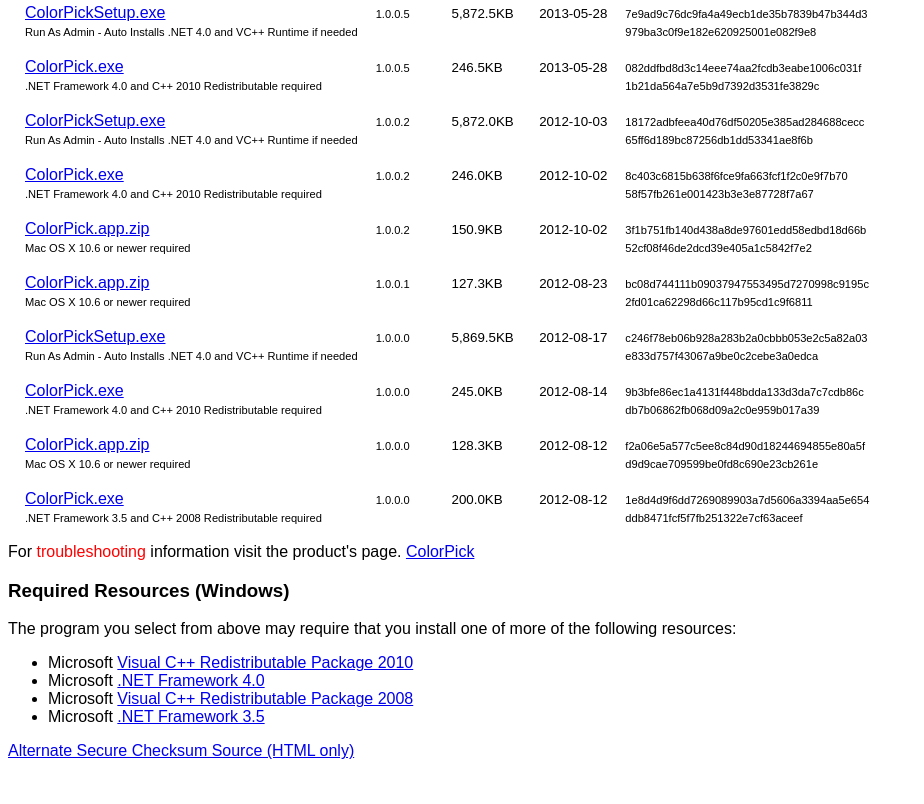
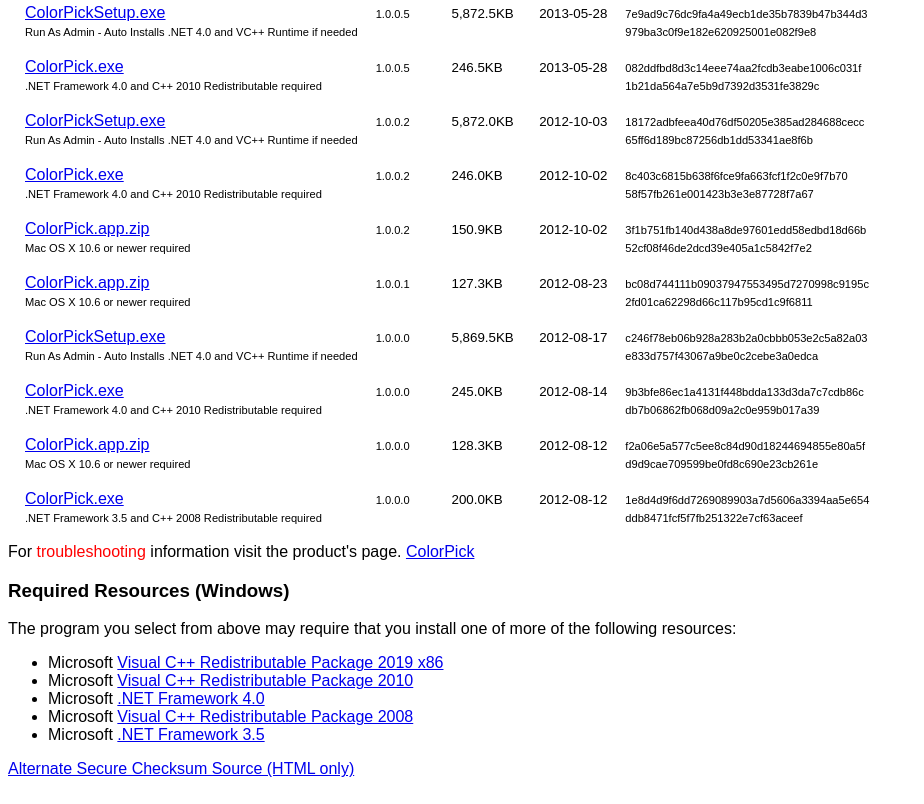
Before and after one commit to qufighter/qufighter.github.io, a plain HTML site: page VidsbeeDownloads/index.html in a window 1280 px wide. Shown: the part 939-1743 px from the top of the page, without its empty margins (0-924 px from the left). Drawn offline with Linux system fonts and the light colour scheme.

Commit message:
add link to correct redistributable package

```diff
--- a/VidsbeeDownloads/index.html
+++ b/VidsbeeDownloads/index.html
@@ -127,11 +127,12 @@
 <h3>Required Resources (Windows)</h3>
 The program you select from above may require that you install one of more of the following resources:
 <ul>
-	<li>Microsoft <a target="_blank" href="http://www.microsoft.com/en-us/download/details.aspx?id=5555">Visual C++ Redistributable Package 2010</a>
-	</li><li>Microsoft <a target="_blank" href="http://www.microsoft.com/en-us/download/details.aspx?id=17851">.NET Framework 4.0</a>
-	</li><li>Microsoft <a target="_blank" href="http://www.microsoft.com/en-us/download/details.aspx?id=29">Visual C++ Redistributable Package 2008</a>
-	</li><li>Microsoft <a target="_blank" href="http://www.microsoft.com/en-us/download/details.aspx?id=21">.NET Framework 3.5</a>
-</li></ul>
+	<li>Microsoft <a target="_blank" href="https://support.microsoft.com/en-us/help/2977003/the-latest-supported-visual-c-downloads">Visual C++ Redistributable Package 2019 x86</a></li>
+	<li>Microsoft <a target="_blank" href="http://www.microsoft.com/en-us/download/details.aspx?id=5555">Visual C++ Redistributable Package 2010</a> </li>
+	<li>Microsoft <a target="_blank" href="http://www.microsoft.com/en-us/download/details.aspx?id=17851">.NET Framework 4.0</a> </li>
+	<li>Microsoft <a target="_blank" href="http://www.microsoft.com/en-us/download/details.aspx?id=29">Visual C++ Redistributable Package 2008</a> </li>
+	<li>Microsoft <a target="_blank" href="http://www.microsoft.com/en-us/download/details.aspx?id=21">.NET Framework 3.5</a> </li>
+</ul>
 
 <a href="https://github.com/qufighter/qufighter.github.io/blob/master/VidsbeeDownloads/index.html" rel="nofollow">Alternate Secure Checksum Source (HTML only)</a><br/><br/>
 
```
